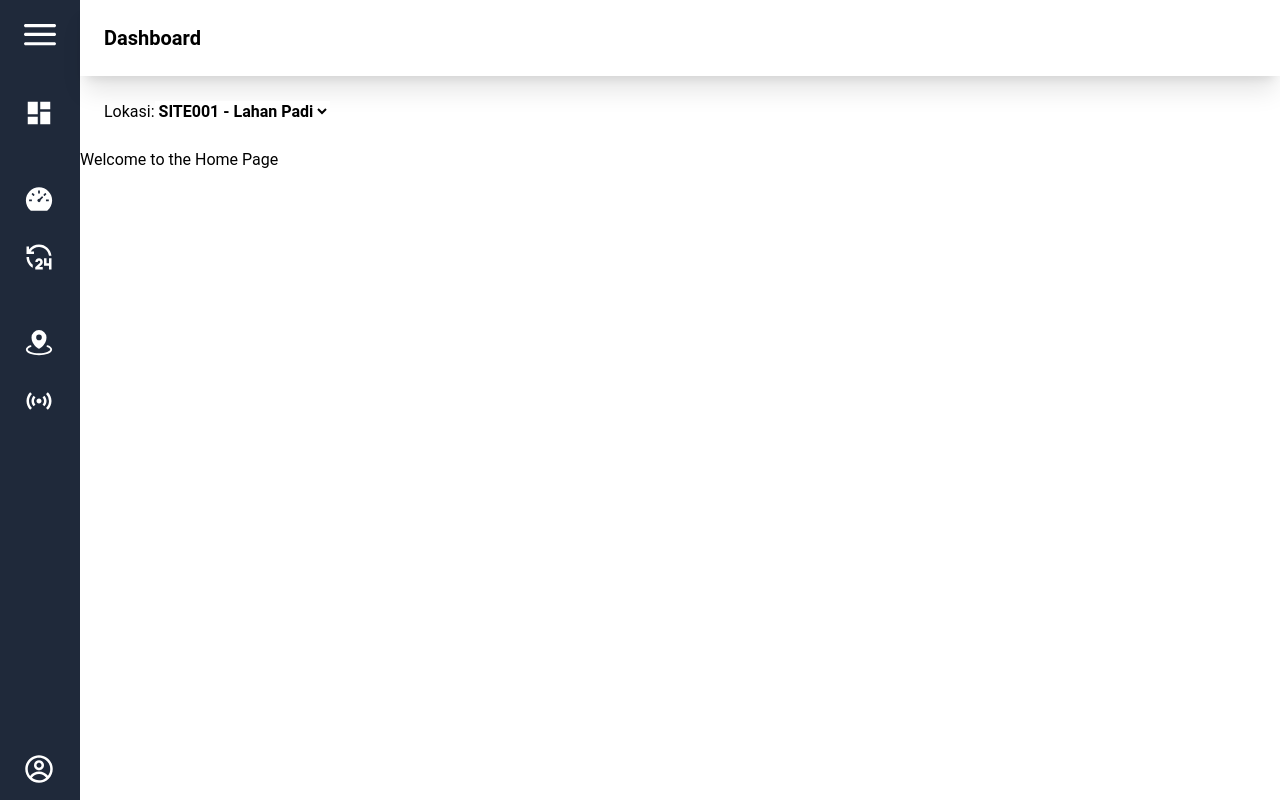
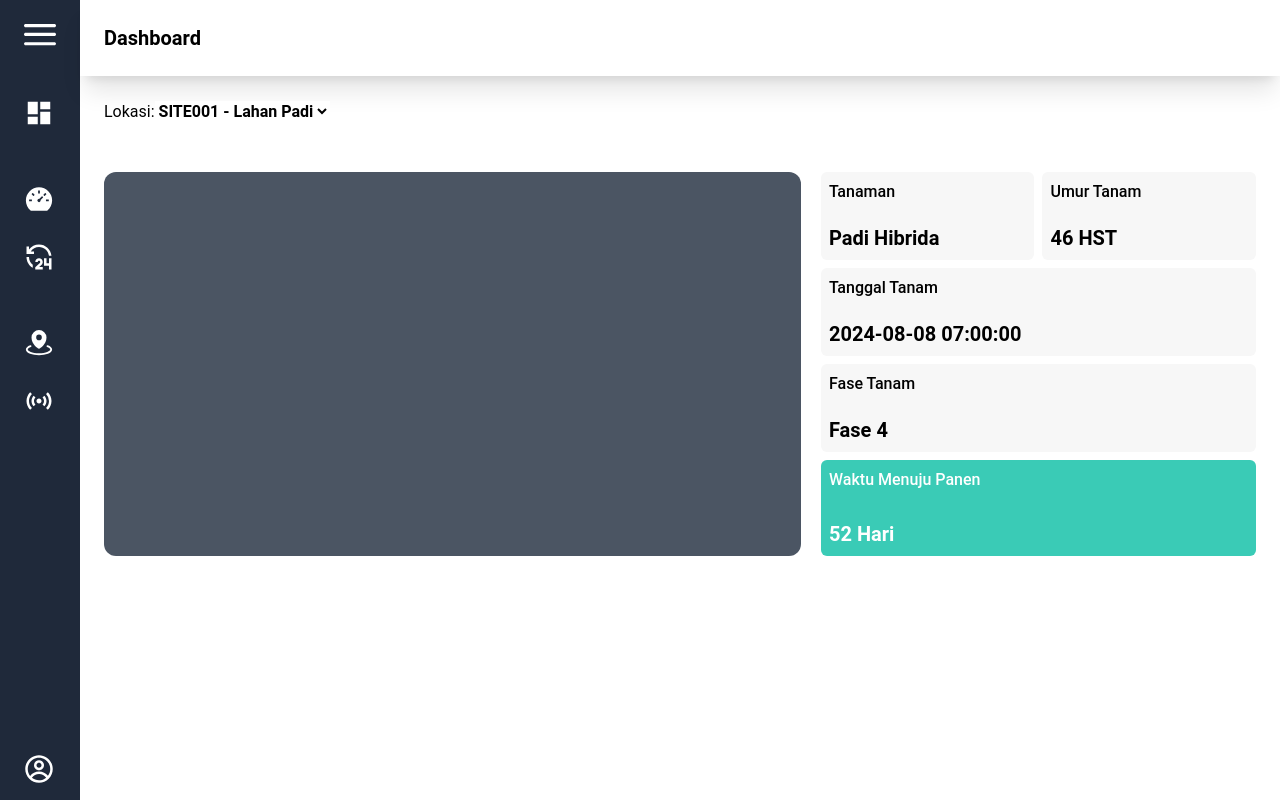
Before and after one commit to shalmanrafli30/agrosmart-system, a Next.js app: page / in a window 1280 px wide. Built offline with nearby package versions, Linux system fonts and the light colour scheme.

Commit message:
add template for info lahan

```diff
--- a/src/app/page.tsx
+++ b/src/app/page.tsx
@@ -23,6 +23,7 @@
 
 // src/app/page.tsx
 import type { Metadata } from "next";
+import { useState } from "react";
 
 export const metadata: Metadata = {
   title: "Create Next App",
@@ -31,8 +32,46 @@ export const metadata: Metadata = {
 
 export default function HomePage() {
   return (
-    <div>
-      <h1>Welcome to the Home Page</h1>
+    <div className="p-6">
+      <div className="flex gap-5">
+        <div className="bg-gray-600 flex-grow-[4] h-96 rounded-xl"></div>
+        <div className="flex-grow h-96">
+          {/* All sections wrapped in a single column container with gap */}
+          <div className="flex flex-col gap-y-2">
+            {/* Tanaman & Umur Tanam - SECTION 1 */}
+            <div className="grid grid-cols-2 gap-2">
+              <div className="flex-grow bg-abu p-2 rounded-md">
+                <h5 className="mb-5 font-medium">Tanaman</h5>
+                <span className="font-bold text-xl">Padi Hibrida</span>
+              </div>
+              <div className="flex-grow bg-abu p-2 rounded-md">
+                <h5 className="mb-5 font-medium">Umur Tanam</h5>
+                <span className="font-bold text-xl">46 HST</span>
+              </div>
+            </div>
+
+            {/* Tanggal Tanam - SECTION 2 */}
+            <div className="bg-abu p-2 rounded-md">
+              <h5 className="mb-5 font-medium">Tanggal Tanam</h5>
+              <span className="font-bold text-xl">2024-08-08 07:00:00</span>
+            </div>
+
+            {/* Fase Tanam - SECTION 3 */}
+            <div className="bg-abu p-2 rounded-md">
+              <h5 className="mb-5 font-medium">Fase Tanam</h5>
+              <span className="font-bold text-xl">Fase 4</span>
+            </div>
+
+            {/* Waktu Panen - SECTION 4 */}
+            <div className="bg-primary p-2 rounded-md text-white">
+              <h5 className="mb-7 font-medium">Waktu Menuju Panen</h5>
+              <span className="font-bold text-xl">52 Hari</span>
+            </div>
+          </div>
+        </div>
+      </div>
     </div>
+
+
   );
 }
```
